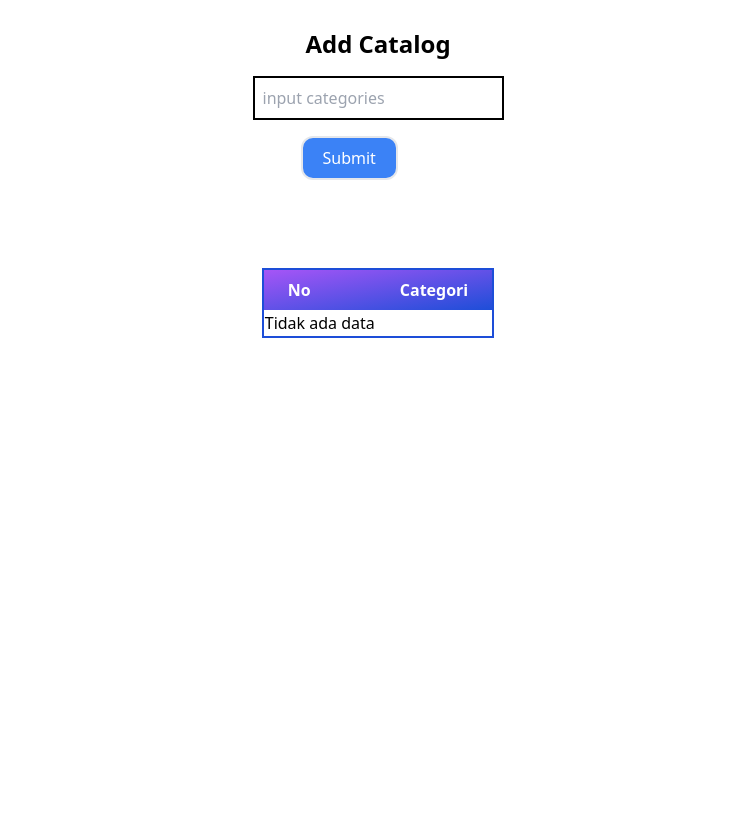
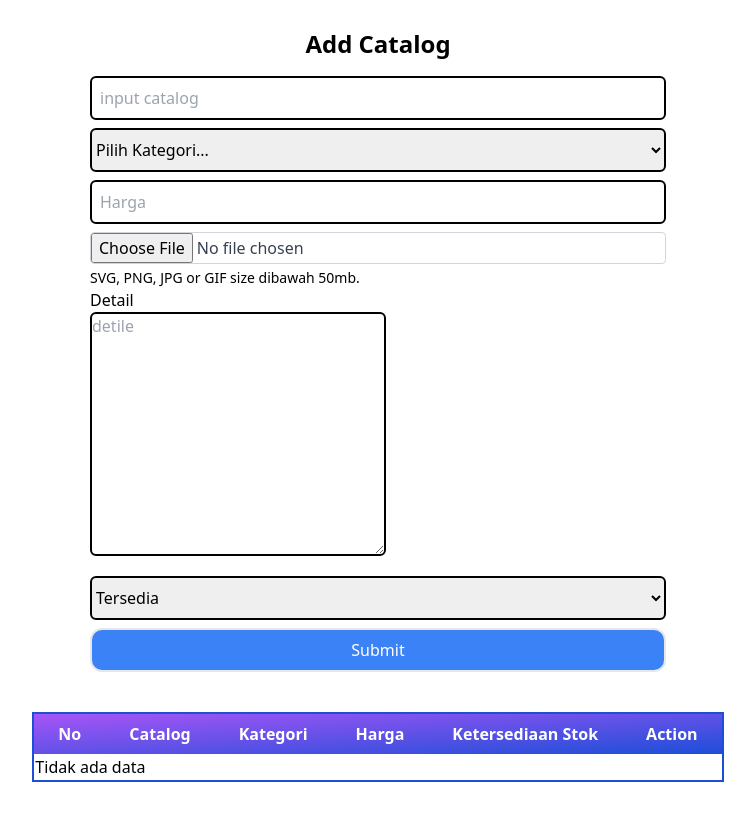
Before and after one commit to azkifairuz/heavens-florist, a PHP site: page /catalog.php in a window 1280 px wide. Shown: the part 60-882 px from the top of the page, without its empty margins (262-1017 px from the left). Before the commit the page ends 398 px from the top, so only its background shows below. Run offline with PHP 8.4, Linux system fonts and the light colour scheme; a user stored in the database is signed in; data comes from the database, SQL or seed files in the repository; data that the repository does not hold is empty; style sheets or scripts are compiled from the project's sources.

Commit message:
bikin list produk admin

```diff
--- a/admin/catalog.php
+++ b/admin/catalog.php
@@ -1,8 +1,11 @@
 <?php
     require "../src/koneksi.php";
     require "navbar.php";
-    $queryCatlog = mysqli_query($con , "SELECT * FROM produk");
-    $jumlahCatalog = mysqli_num_rows($queryCatlog);
+    $queryCatalog = mysqli_query($con , "SELECT a.*, b.nama AS nama_kategori FROM produk a JOIN kategori b on a.kategori_id=b.id");
+    $jumlahCatalog = mysqli_num_rows($queryCatalog);
+
+    $queryCategori = mysqli_query($con , "SELECT * FROM kategori");
+
 ?>
 <!DOCTYPE html>
 <html lang="en">
@@ -14,73 +17,142 @@
     <link rel="stylesheet" href="../dist/output.css">
 </head>
 <body>
-        <div class="mx-auto  w-full mt-20 items-center ">
+        <div class="mx-auto container  w-full mt-20 items-center ">
             <div class="mx-auto  max-w-xs flex flex-col justify-center items-center ">
                 <h1 class="my-2 text-2xl font-bold">Add Catalog</h1>
-                <form action="" method="post" class="">
+                <form action="" method="post" enctype="multipart/form-data" class="md:w-[36rem]">
                     <div>
                         <label for="catalog" class="text-lg"></label>
-                        <input type="text" id="catalog" name="catalog" placeholder="input categories" class="border-2 block border-black my-2 p-2">
+                        <input type="text" id="catalog" name="catalog" placeholder="input catalog" class="md:w-full rounded-md border-2 block border-black my-2 p-2" required>
+                    </div>
+                    <div>
+                        <label for="kategori"></label>
+                        <select name="kategori" id="kategori" placeholder="pilih..." class="w-full py-2 rounded-md border-2 border-black">
+                            <option value="" required>Pilih Kategori...</option>
+                            <?php
+                                while($data=mysqli_fetch_array($queryCategori)){
+                                    ?>
+                                    <option value="<?php echo $data['id'] ?>"> <?php echo $data['nama'] ?></option>
+                                    <?php
+                                }
+                            ?>
+                        </select>
+                    </div>
+                    <div>
+                        <label for="harga"></label>
+                        <input name="harga" id="harga" type="number" placeholder="Harga" class="md:w-full rounded-md border-2 block border-black my-2 p-2" required>
+                    </div>
+                    <div>
+                        <label for="foto"></label>
+                        <input name="foto" type="file" id="foto" class="form-control cursor-pointer block  w-full   text-base   font-normal   text-gray-700   bg-white bg-clip-padding   border border-solid border-gray-300   rounded   transition   ease-in-out   m-0   focus:text-gray-700 focus:bg-white focus:border-blue-600 focus:outline-none"">
+                        <p class="mt-1 text-sm text-black" id="file_input_help">SVG, PNG, JPG or GIF size dibawah 50mb.</p>
+                    </div>
+                    <div>
+                        <label for="detile">Detail</label>
+                        <textarea name="detile" id="detile" placeholder="detile" cols="30" rows="10" class="rounded-md block border-2 border-black form-control "></textarea>
+                    </div>
+                    <div>
+                        <label for="stok"></label>
+                        <select name="stok" id="stok" class="w-full py-2 rounded-md border-2 border-black mt-5">
+                            <option value="tersedia">Tersedia</option>
+                            <option value="tiak tersedia">Tidak Tersedia</option>
+                        </select>
                     </div>
                     <div class="items-center ">
-                        <button class="py-2 px-5 my-2 mx-12 bg-blue-500 text-white rounded-xl border-2 " type="submit" name="simpan_catalog">Submit</button>
+                        <button class="md:w-full py-2 px-5 mt-2  bg-blue-500 text-white rounded-xl border-2 " type="submit" name="simpan_catalog">Submit</button>
                     </div>
                 </form>
                 <?php
                     if (isset($_POST['simpan_catalog'])) {
                         $catalog = htmlspecialchars($_POST['catalog']);
-                        //mengambil nama catalog yg ada di table catalog
-                        $getCatalog = mysqli_query($con, "SELECT * FROM produk WHERE nama_bunga='$catalog'");
-                        $jumlahDataKatgeori = mysqli_num_rows($getCatalog);
+                        $kategori = htmlspecialchars($_POST['kategori']);
+                        $harga = htmlspecialchars($_POST['harga']);
+                        $stok = htmlspecialchars($_POST['stok']);
+                        $detile = htmlspecialchars($_POST['detile']);
+                        //validasi gambar
+                        $fileSize = $_FILES["foto"]["size"];
+                        $target_dir = "../item/";
+                        $nama_file = basename($_FILES["foto"]["name"]);
+                        $target_file = $target_dir . $nama_file ;
+                        $imageFileType = strtolower(pathinfo($target_file,PATHINFO_EXTENSION));
+                        $image_size = $_FILES["foto"]["size"];
+                        $RandomAccountNumber = uniqid();
 
-                        if($jumlahDataKatgeori > 0){
-                        ?>
-                        <div class="bg-red-100 border text-center border-red-400 w-full text-red-700 px-10 py-3 rounded relative" role="alert">
-                            <strong class="font-bold">Catalog <?php echo $catalog ?> sudah ada</strong>
-                        </div>
-                        <?php
-                        }
-                        else {
-                            $querySimpan = mysqli_query($con , "INSERT INTO catalog (nama) VALUES ('$catalog')");
-                            if ($querySimpan) {
+                        $new_name = $RandomAccountNumber . "." . $imageFileType;
+                        if($catalog == "" || $kategori== "" || $harga == "" ){
                             ?>
-                            <div class="bg-green-100 border text-center border-green-400 w-full text-green-700 px-10 py-3 rounded relative" role="alert">
-                                <strong class="font-bold"><?php echo $catalog ?> berhasil ditambahkan</strong>
+                            <div class="bg-red-100 border text-center text-sm border-red-400 mt-5 w-60 text-red-700 px-5 py-3 rounded relative" role="alert">
+                                <strong class="font-bold">Masih Ada field kosong</strong>
                             </div>
-                            <meta http_equiv="refresh" content="0; url=categories.php">
+                            <?php
+                        }else{
+                            if($nama_file != ""){
+                                if($image_size > 50000000){
+                                    ?>
+                                        <div class="bg-red-100 border text-center text-sm border-red-400 mt-5 w-60 text-red-700 px-5 py-3 rounded relative" role="alert">
+                                            <strong class="font-bold">file lebih dri 50mb</strong>
+                                        </div>
+                                    <?php
+                                }else{
+                                    if($imageFileType !="jpg" && $imageFileType!= "png" && $imageFileType != "svg" && $imageFileType != "gif"){
+                                        ?>
+                                        <div class="bg-red-100 border text-center text-sm border-red-400 mt-5 w-60 text-red-700 px-5 py-3 rounded relative" role="alert">
+                                            <strong class="font-bold">tipe file tidak sesuai</strong>
+                                        </div>
+                                    <?php
+                                    }else{
+                                        move_uploaded_file($_FILES["foto"]["tmp_name"],$target_dir . $new_name );
+                                    }
+                                }
+                            }
+                            //nambah data ke database
+                             //mengambil nama catalog yg ada di table catalog
+                            $queryTambah = mysqli_query($con, "INSERT INTO  produk (kategori_id, nama_bunga, harga ,gambar ,detail, ketersediaan_stok) VALUE('$kategori','$catalog','$harga','$new_name','$detile','$stok')");
+                            if($queryTambah){
+                                ?>
+                            <div class="bg-green-100 border text-center text-sm border-green-400 mt-5 w-60 text-green-700 px-5 py-3 rounded relative" role="alert">
+                                <strong class="font-bold"> produk berhasil tersimpan</strong>
+                            </div>\
+                            <meta http-equiv="refresh" content="0, url=catalog.php">
                             <?php
                             }
                         }
-
                     }
                 ?>
             </div>
         </div>
-
-<section class="categories ">
+<section class="categories mb-10 ">
     <div class=" mx-auto w-full">
-        <table class="border-2  border-blue-700 text-left mx-auto  table-auto  mt-20">
+        <table class="border-2  border-blue-700 text-left mx-auto  table-auto  mt-10">
             <thead class="bg-gradient-to-br from-purple-500 to-blue-700 text-white">
                 <tr>
                     <th class="px-6 py-2">No</th>
-                    <th class="px-6 py2">Categori</th>
+                    <th class="px-6 py2">Catalog</th>
+                    <th class="px-6 py2">Kategori</th>
+                    <th class="px-6 py2">Harga</th>
+                    <th class="px-6 py2">Ketersediaan Stok</th>
+                    <th class="px-6 py2">Action</th>
                 </tr>
             </thead>
             <tbody>
                 <?php
         if($jumlahCatalog==0){
             ?>
-        <tr>
-            <td>Tidak ada data</td>
+        <tr colspan=5>
+            <td colspan=5>Tidak ada data</td>
         </tr>
     <?php
         } else{
             $jumlah = 1;
-            while($data=mysqli_fetch_array($queryCatlog)){
+            while($data=mysqli_fetch_array($queryCatalog)){
                 ?>
                 <tr>
                     <td class="py-2 px-6"><?php echo $jumlah; ?></td>
-                    <td class="py-2 px-6"><?php echo $data['nama']; ?></td>
+                    <td class="py-2 px-6"><?php echo $data['nama_bunga']; ?></td>
+                    <td class="py-2 px-6"><?php echo $data['nama_kategori']; ?></td>
+                    <td class="py-2 px-6"><?php echo $data['harga']; ?></td>
+                    <td class="py-2 px-6"><?php echo $data['ketersediaan_stok']; ?></td>
+                    <td class="py-2 px-6 text-center"><a href="edit-catalog.php?p=<?php echo $data['id']; ?>" class=" cursor-pointer text-center rounded-md  bg-blue-400 text-white p-[0.30rem] w-7 h-7">GO</a></td>
                 </tr>
                 <?php
             $jumlah++;
--- a/admin/categories.php
+++ b/admin/categories.php
@@ -21,7 +21,7 @@
                 <form action="" method="post" class="">
                     <div>
                         <label for="kategori" class="text-lg"></label>
-                        <input type="text" id="kategori" name="kategori" placeholder="input categories" class="border-2 block border-black my-2 p-2" required="kategori gaboleh kosog">
+                        <input type="text" id="kategori" name="kategori" placeholder="input categories" class="border-2 block border-black my-2 p-2" required>
                     </div>
                     <div class="items-center ">
                         <button class="py-2 px-5 my-2 mx-12 bg-blue-500 text-white rounded-xl border-2 " type="submit" name="simpan_kategori">Submit</button>
--- a/admin/navbar.php
+++ b/admin/navbar.php
@@ -3,6 +3,7 @@
     require "../src/koneksi.php";
 ?>
 <!DOCTYPE html>
+
 <html lang="en">
 <head>
     <meta charset="UTF-8">
@@ -23,14 +24,14 @@
           <li class="relative top-0 ">
             <a
               href="index.php"
-              class="myAccount flex justify-between items-center  hover:bg-slate-700 transition-colors "
+              class="myAccount flex justify-between items-center  "
             >
             <?php echo $_SESSION['username']; ?>
             </a>
           </li>
 
       </ul>
-      </div>
+    </div>
 
       <!-- main navbar -->
       <nav class=" flex">
```
Also changed, not shown: admin/edit-catalog.php (added), item/636d11e9b8a7c.jpg (added), item/636d11f70bdc0.jpg (added), item/636d120a6e424.jpg (added), item/636d13250a6db.jpg (added), src/index.html (line endings or trailing spaces).
